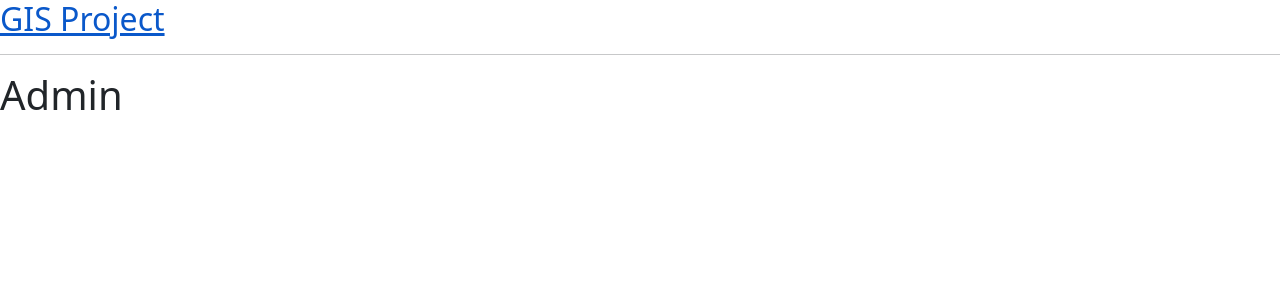
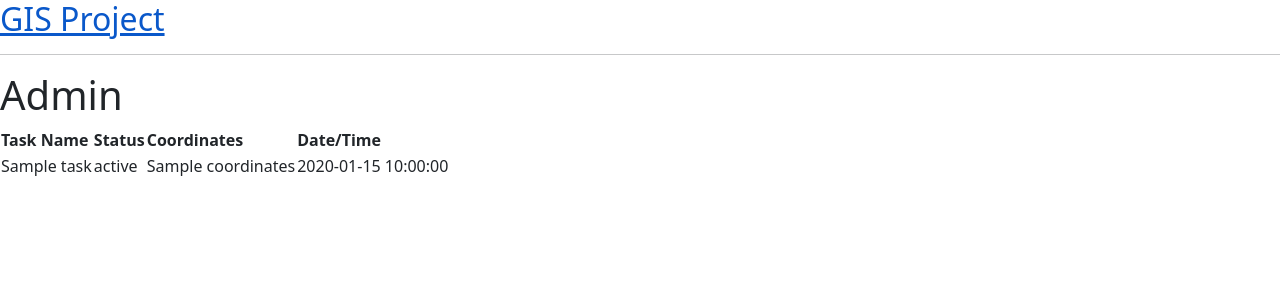
Before and after one commit to codekot/gis_project, a Flask app: template templates/admin.html in a window 1280 px wide. Shown: the top 300 px of the page. Run offline with Flask 2, Linux system fonts and the light colour scheme; the template is opened without the code that fills it: most values are stand-ins (such as "Sample title", 1, 10 or a date in 2020); parts of the project's set-up code (start-up, migrations or seed data) failed here and were passed over.

Commit message:
Add admin template

```diff
--- a/templates/admin.html
+++ b/templates/admin.html
@@ -2,5 +2,28 @@
 
 {% block content %}
 <h1>Admin</h1>
+  <!-- Map component -->
+  <div id="map"></div>
 
+  <!-- Data table component -->
+  <table id="table">
+    <thead>
+      <tr>
+        <th>Task Name</th>
+        <th>Status</th>
+        <th>Coordinates</th>
+        <th>Date/Time</th>
+      </tr>
+    </thead>
+    <tbody>
+      {% for task in data %}
+      <tr>
+        <td>{{ task.name }}</td>
+        <td>{{ task.status }}</td>
+        <td>{{ task.coordinates }}</td>
+        <td>{{ task.datetime }}</td>
+      </tr>
+      {% endfor %}
+    </tbody>
+  </table>
 {% endblock %}
```
